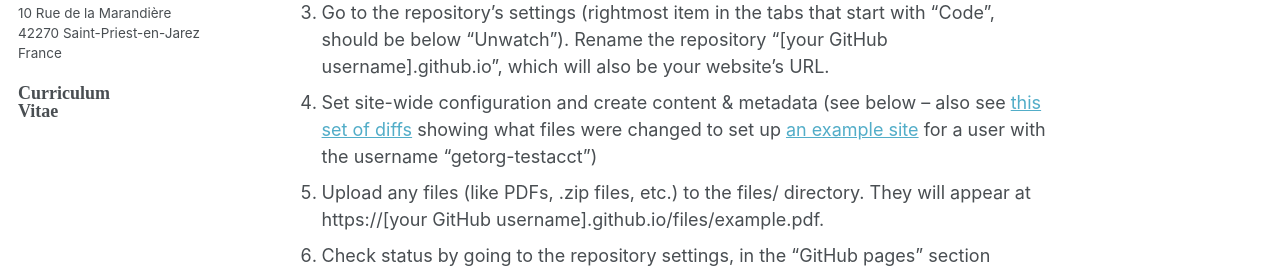
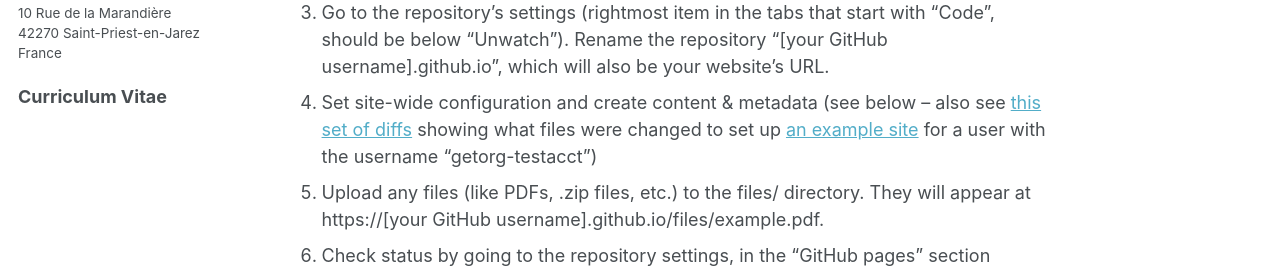
Before and after one commit to JosephBrunet/JosephBrunet.github.io, a Jekyll site: the page built from _pages/about.md, in a window 1280 px wide and 900 px high, scrolled down 838 px. Shown: the part 612-888 px from the top of the window. Built offline with Jekyll 4.4.1, drawn with Linux system fonts in a browser that asks for light colours.

Commit message:
Update author-profile.html

```diff
--- a/_includes/author-profile.html
+++ b/_includes/author-profile.html
@@ -118,8 +118,6 @@
       {% if author.wikipedia %}
         <li><a href="https://en.wikipedia.org/wiki/User:{{ author.wikipedia }}"><i class="fab fa-fw fa-wikipedia-w" aria-hidden="true"></i> Wikipedia</a></li>
 {% endif %}
-    </ul>
-  </div>
       <div class="author__content">
         <h2 style="padding: 0px"></h2>
         <b>Visiting adress</b>
@@ -131,7 +129,10 @@
         </p>
         <p style="padding: 0px"></p>
       </div>
-  <div class="fas fa-fw author__urls">
+      <div class="author__urls">
         <a href="./files/CV.pdf" target="_blank"><b>Curriculum Vitae</b></a>
       </div>
+    </ul>
   </div>
+
+</div>
```
Lines whose indentation alone changed are shown as unchanged.
